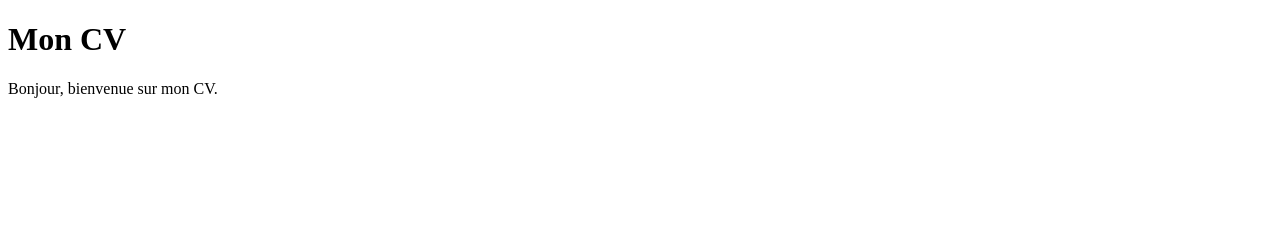
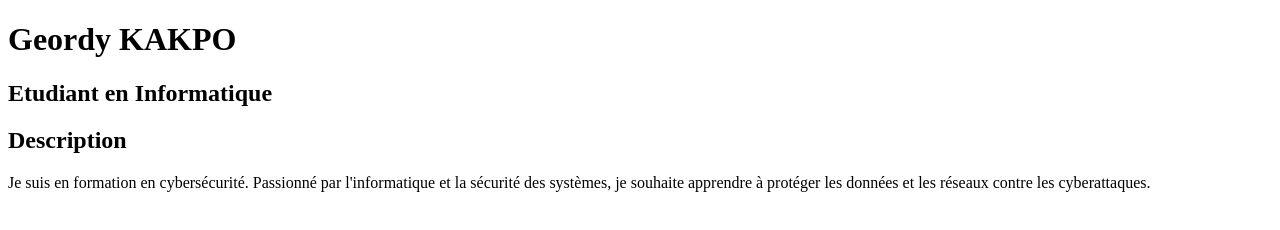
Before and after one commit to kakpogeordy21-bote/git-mon-cv, a plain HTML site: page index.html in a window 1280 px wide. Drawn offline with Linux system fonts and the light colour scheme.

Commit message:
mise en place de la section description

```diff
--- a/index.html
+++ b/index.html
@@ -3,11 +3,13 @@
 <head>
     <meta charset="UTF-8">
     <meta name="viewport" content="width=device-width, initial-scale=1.0">
+    <link rel="stylesheet" href="style.css">
     <title>Mon CV</title>
 </head>
 <body>
-    <h1>Mon CV</h1>
-    <p>Bonjour, bienvenue sur mon CV.</p>
-    <link rel="stylesheet" href="style.css">
+    <h1>Geordy KAKPO</h1>
+    <h2>Etudiant en Informatique</h2>
+    <h2>Description</h2>
+    <p>Je suis en formation en cybersécurité. Passionné par l'informatique et la sécurité des systèmes, je souhaite apprendre à protéger les données et les réseaux contre les cyberattaques.</p>
 </body>
 </html>
```
